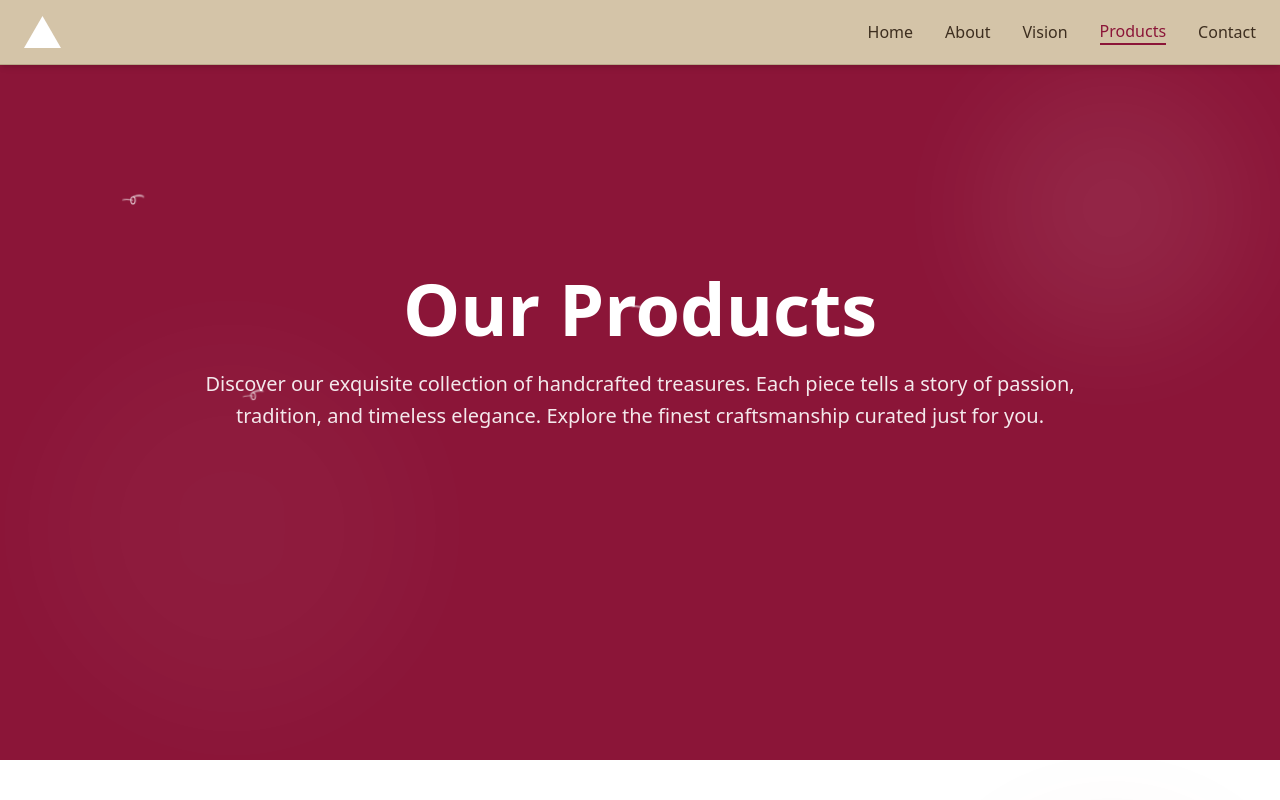
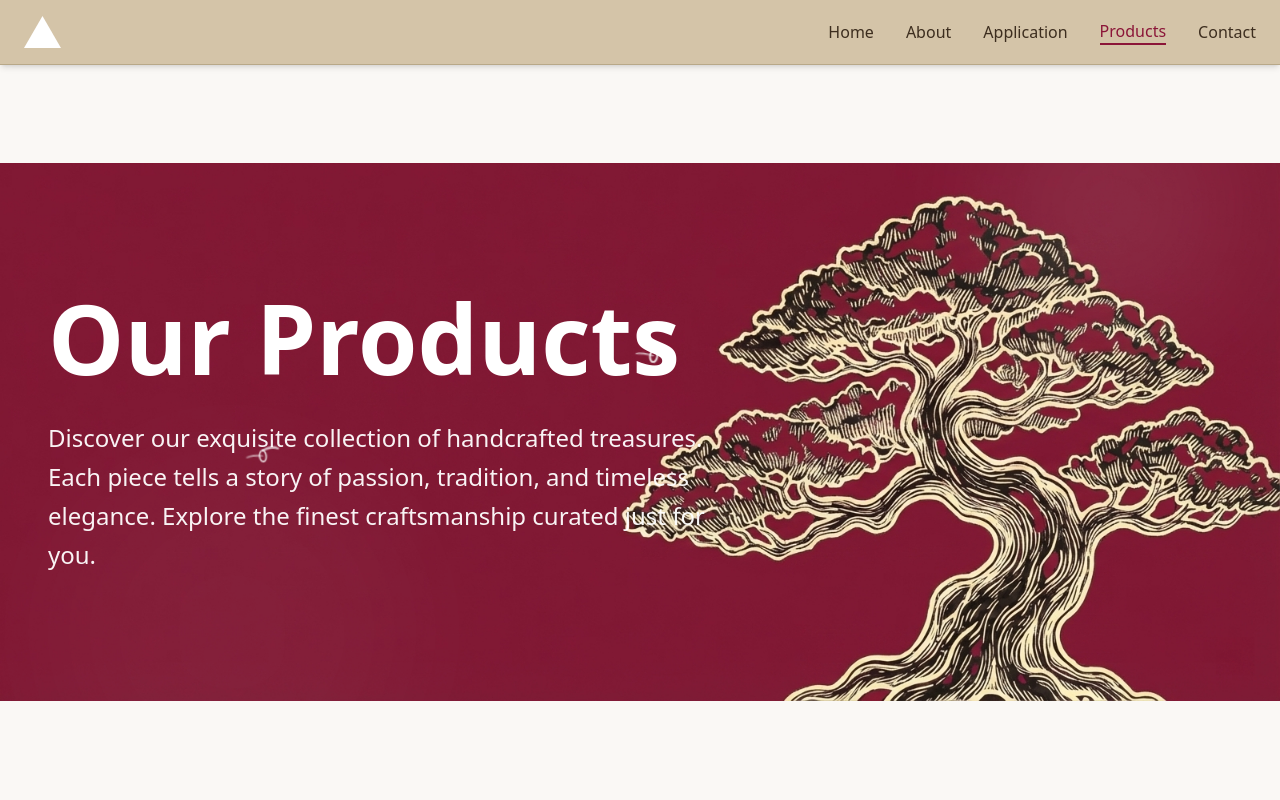
Before and after one commit to lacteokrafts/web-prod, a Next.js app: page /products in a window 1280 px wide. Shown: the top 800 px of the page. Built offline with nearby package versions, Linux system fonts and the light colour scheme.

Commit message:
products screen sec tree

```diff
--- a/app/page.js
+++ b/app/page.js
@@ -76,7 +76,7 @@ export default function Home() {
       <section className="min-h-screen flex items-center justify-center px-4 sm:px-6 lg:px-8 py-12 sm:py-16 lg:py-20">
         <div className="max-w-4xl w-full">
           <h2 className="text-3xl sm:text-4xl md:text-5xl font-bold text-[#5C4A3A] mb-4 sm:mb-6 text-center">
-            Section 2
+            What We do
           </h2>
           <p className="text-base sm:text-lg text-[#8B6F47] leading-relaxed text-center px-4">
             Lorem ipsum dolor sit amet, consectetur adipiscing elit. Sed do eiusmod tempor incididunt ut labore et dolore magna aliqua. Ut enim ad minim veniam, quis nostrud exercitation ullamco laboris nisi ut aliquip ex ea commodo consequat. Duis aute irure dolor in reprehenderit in voluptate velit esse cillum dolore eu fugiat nulla pariatur.
@@ -88,7 +88,7 @@ export default function Home() {
       <section className="min-h-screen flex items-center justify-center px-4 sm:px-6 lg:px-8 py-12 sm:py-16 lg:py-20">
         <div className="max-w-4xl w-full">
           <h2 className="text-3xl sm:text-4xl md:text-5xl font-bold text-[#5C4A3A] mb-4 sm:mb-6 text-center">
-            Section 3
+            Why LacteoKrafts
           </h2>
           <p className="text-base sm:text-lg text-[#8B6F47] leading-relaxed text-center px-4">
             Lorem ipsum dolor sit amet, consectetur adipiscing elit. Sed do eiusmod tempor incididunt ut labore et dolore magna aliqua. Ut enim ad minim veniam, quis nostrud exercitation ullamco laboris nisi ut aliquip ex ea commodo consequat. Duis aute irure dolor in reprehenderit in voluptate velit esse cillum dolore eu fugiat nulla pariatur.
--- a/app/products/page.js
+++ b/app/products/page.js
@@ -17,7 +17,7 @@ export default function Products() {
       id: 0,
       title: "Our Products",
       description: "Discover our exquisite collection of handcrafted treasures. Each piece tells a story of passion, tradition, and timeless elegance. Explore the finest craftsmanship curated just for you.",
-      bgColor: "bg-[#8B1538]",
+      bgImage: "/tree_red_bg.png",
       textColor: "text-white",
       accentColor: "bg-[#D4C4A8]",
       isIntro: true,
@@ -32,7 +32,7 @@ export default function Products() {
       accentColor: "bg-[#8B1538]",
       items: [
         { name: "Ja khushi naam", image: "/a.png", desc: "Give description" },
-        { name: "Ja khushi naam", image: "/vercel.svg", desc: "Give description" }
+        { name: "Ja khushi naam", image: "/a.png", desc: "Give description" }
       ]
     },
     {
@@ -91,7 +91,13 @@ export default function Products() {
         return (
           <section
             key={section.id}
-            className={`${section.bgColor} ${section.textColor} relative overflow-hidden`}
+            className={`${section.bgColor || ''} ${section.textColor} relative overflow-hidden`}
+            style={section.bgImage ? {
+              backgroundImage: `url(${section.bgImage})`,
+              backgroundSize: 'contain',
+              backgroundPosition: 'center',
+              backgroundRepeat: 'no-repeat'
+            } : {}}
           >
             {/* Flying Birds - Only in intro section */}
             {section.isIntro && (
@@ -103,7 +109,7 @@ export default function Products() {
                     animation: 'flyBird1 15s linear infinite',
                   }}
                 >
-                  <svg width="40" height="40" viewBox="0 0 50 50" className="bird-flap">
+                  <svg width="60" height="60" viewBox="0 0 50 50" className="bird-flap">
                     <path d="M25 15 Q15 10, 10 15 Q15 12, 25 15 Z" fill="none" stroke="white" strokeWidth="1.5" opacity="0.8" className="wing-left"/>
                     <ellipse cx="25" cy="20" rx="3" ry="5" fill="none" stroke="white" strokeWidth="1.5" opacity="0.9"/>
                     <path d="M25 15 Q35 10, 40 15 Q35 12, 25 15 Z" fill="none" stroke="white" strokeWidth="1.5" opacity="0.8" className="wing-right"/>
@@ -118,7 +124,7 @@ export default function Products() {
                     animationDelay: '3s'
                   }}
                 >
-                  <svg width="35" height="35" viewBox="0 0 50 50" className="bird-flap">
+                  <svg width="55" height="55" viewBox="0 0 50 50" className="bird-flap">
                     <path d="M25 15 Q15 10, 10 15 Q15 12, 25 15 Z" fill="none" stroke="white" strokeWidth="1.5" opacity="0.7" className="wing-left"/>
                     <ellipse cx="25" cy="20" rx="3" ry="5" fill="none" stroke="white" strokeWidth="1.5" opacity="0.8"/>
                     <path d="M25 15 Q35 10, 40 15 Q35 12, 25 15 Z" fill="none" stroke="white" strokeWidth="1.5" opacity="0.7" className="wing-right"/>
@@ -133,7 +139,7 @@ export default function Products() {
                     animationDelay: '7s'
                   }}
                 >
-                  <svg width="38" height="38" viewBox="0 0 50 50" className="bird-flap">
+                  <svg width="58" height="58" viewBox="0 0 50 50" className="bird-flap">
                     <path d="M25 15 Q15 10, 10 15 Q15 12, 25 15 Z" fill="none" stroke="white" strokeWidth="1.5" opacity="0.75" className="wing-left"/>
                     <ellipse cx="25" cy="20" rx="3" ry="5" fill="none" stroke="white" strokeWidth="1.5" opacity="0.85"/>
                     <path d="M25 15 Q35 10, 40 15 Q35 12, 25 15 Z" fill="none" stroke="white" strokeWidth="1.5" opacity="0.75" className="wing-right"/>
@@ -148,71 +154,39 @@ export default function Products() {
                     animationDelay: '10s'
                   }}
                 >
-                  <svg width="32" height="32" viewBox="0 0 50 50" className="bird-flap">
+                  <svg width="52" height="52" viewBox="0 0 50 50" className="bird-flap">
                     <path d="M25 15 Q15 10, 10 15 Q15 12, 25 15 Z" fill="none" stroke="white" strokeWidth="1.5" opacity="0.65" className="wing-left"/>
                     <ellipse cx="25" cy="20" rx="3" ry="5" fill="none" stroke="white" strokeWidth="1.5" opacity="0.75"/>
                     <path d="M25 15 Q35 10, 40 15 Q35 12, 25 15 Z" fill="none" stroke="white" strokeWidth="1.5" opacity="0.65" className="wing-right"/>
                   </svg>
                 </div>
-                {/* Bird 5 */}
-                    <div
-                    className="absolute"
-                    style={{
-                        animation: 'flyBird1 17s linear infinite',
-                        animationDelay: '5s'
-                    }}
-                    >
-                    <svg width="36" height="36" viewBox="0 0 50 50" className="bird-flap">
-                        <path d="M25 15 Q15 10, 10 15 Q15 12, 25 15 Z" fill="none" stroke="white" strokeWidth="1.5" opacity="0.7" className="wing-left"/>
-                        <ellipse cx="25" cy="20" rx="3" ry="5" fill="none" stroke="white" strokeWidth="1.5" opacity="0.8"/>
-                        <path d="M25 15 Q35 10, 40 15 Q35 12, 25 15 Z" fill="none" stroke="white" strokeWidth="1.5" opacity="0.7" className="wing-right"/>
-                    </svg>
-                    </div>
-
-                    {/* Bird 6 */}
-                    <div
-                    className="absolute"
-                    style={{
-                        animation: 'flyBird2 23s linear infinite',
-                        animationDelay: '11s'
-                    }}
-                    >
-                    <svg width="34" height="34" viewBox="0 0 50 50" className="bird-flap">
-                        <path d="M25 15 Q15 10, 10 15 Q15 12, 25 15 Z" fill="none" stroke="white" strokeWidth="1.5" opacity="0.6" className="wing-left"/>
-                        <ellipse cx="25" cy="20" rx="3" ry="5" fill="none" stroke="white" strokeWidth="1.5" opacity="0.7"/>
-                        <path d="M25 15 Q35 10, 40 15 Q35 12, 25 15 Z" fill="none" stroke="white" strokeWidth="1.5" opacity="0.6" className="wing-right"/>
-                    </svg>
-                    </div>
-
-                    {/* Bird 7 */}
-                    <div
-                    className="absolute"
-                    style={{
-                        animation: 'flyBird3 19s linear infinite',
-                        animationDelay: '14s'
-                    }}
-                    >
-                    <svg width="37" height="37" viewBox="0 0 50 50" className="bird-flap">
-                        <path d="M25 15 Q15 10, 10 15 Q15 12, 25 15 Z" fill="none" stroke="white" strokeWidth="1.5" opacity="0.75" className="wing-left"/>
-                        <ellipse cx="25" cy="20" rx="3" ry="5" fill="none" stroke="white" strokeWidth="1.5" opacity="0.85"/>
-                        <path d="M25 15 Q35 10, 40 15 Q35 12, 25 15 Z" fill="none" stroke="white" strokeWidth="1.5" opacity="0.75" className="wing-right"/>
-                    </svg>
-                    </div>
               </div>
             )}
 
             <div className="max-w-7xl mx-auto px-4 sm:px-6 lg:px-8 py-16 sm:py-20 lg:py-28 relative z-10">
-              {/* Header */}
-              <div
-                className={`${section.isIntro ? 'text-center min-h-[60vh] flex flex-col justify-center' : 'text-left'} mb-10 sm:mb-14`}
-              >
-                <h2 className={`${section.isIntro ? 'text-5xl sm:text-6xl lg:text-7xl' : 'text-4xl sm:text-5xl lg:text-6xl'} font-bold mb-6 transform transition-all duration-700 ${!section.isIntro && 'hover:translate-x-2'}`}>
-                  {section.title}
-                </h2>
-                <p className={`text-base sm:text-lg lg:text-xl opacity-90 ${section.isIntro ? 'max-w-4xl mx-auto leading-relaxed' : 'max-w-3xl'}`}>
-                  {section.description}
-                </p>
-              </div>
+              {/* Header - Intro Section */}
+              {section.isIntro ? (
+                <div className="min-h-[80vh] flex items-center">
+                  {/* Text Only - Left Aligned */}
+                  <div className="flex-1 text-left lg:pl-4">
+                    <h2 className="text-5xl sm:text-6xl lg:text-7xl xl:text-8xl font-bold mb-6 lg:mb-8">
+                      {section.title}
+                    </h2>
+                    <p className="text-lg sm:text-xl lg:text-2xl opacity-95 leading-relaxed max-w-2xl">
+                      {section.description}
+                    </p>
+                  </div>
+                </div>
+              ) : (
+                <div className="text-left mb-10 sm:mb-14">
+                  <h2 className="text-4xl sm:text-5xl lg:text-6xl font-bold mb-6 transform transition-all duration-700 hover:translate-x-2">
+                    {section.title}
+                  </h2>
+                  <p className="text-base sm:text-lg lg:text-xl opacity-90 max-w-3xl">
+                    {section.description}
+                  </p>
+                </div>
+              )}
 
               {/* Products Grid - Only show if not intro section */}
               {!section.isIntro && (
--- a/components/Navbar.js
+++ b/components/Navbar.js
@@ -52,7 +52,7 @@ export default function Navbar() {
                 : 'text-[#3D2E1F] hover:text-[#5C4A3A]'
             }`}
           >
-            Vision
+            Application
           </Link>
           <Link
             href="/products"
```
Also changed, not shown: public/tree_red_bg.png (added), 1 other file (tests, documents, lock files or other folders).
